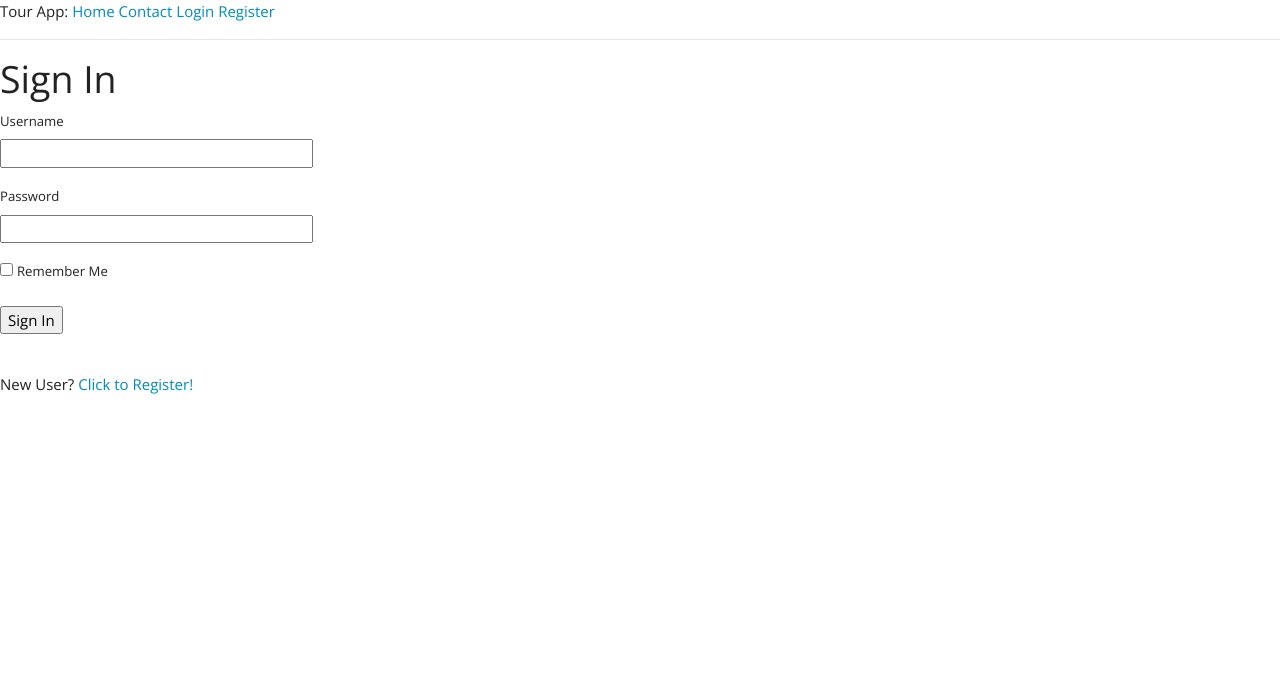
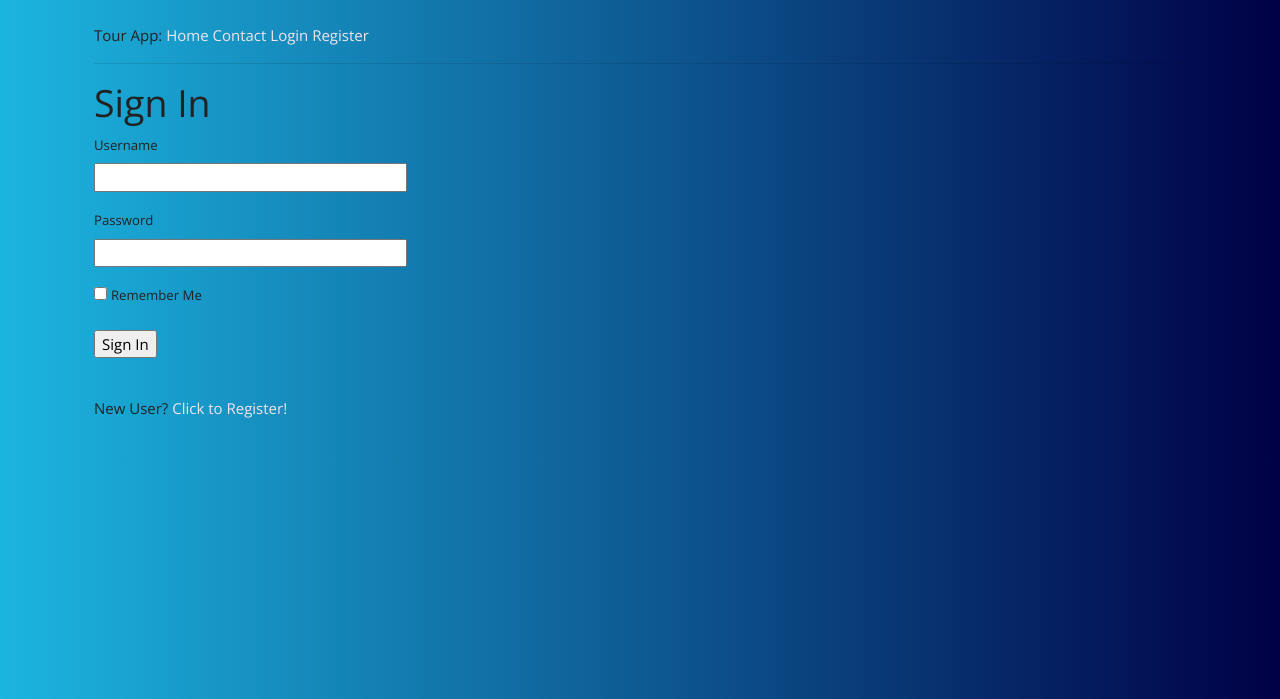
Before and after one commit to KirisuteG/tour-platform, a Flask app: page /login in a window 1280 px wide. Shown: the top 699 px of the page. Run offline with Flask 2, Linux system fonts and the light colour scheme; some libraries are stand-ins or nearby versions.

Commit message:
css agregado

```diff
--- /dev/null
+++ b/app/static/main.css
@@ -0,0 +1,9 @@
+body{
+    background: #000046;  /* fallback for old browsers */
+    background: -webkit-linear-gradient(to right, #1CB5E0, #000046);  /* Chrome 10-25, Safari 5.1-6 */
+    background: linear-gradient(to right, #1CB5E0, #000046); /* W3C, IE 10+/ Edge, Firefox 16+, Chrome 26+, Opera 12+, Safari 7+ */
+
+}
+.headers{
+    color:rgb(238, 229, 237);
+}
--- a/app/templates/base.html
+++ b/app/templates/base.html
@@ -2,23 +2,24 @@
 <html>
     <head>
         <link rel="stylesheet" href="https://stackpath.bootstrapcdn.com/bootswatch/4.5.2/yeti/bootstrap.min.css" integrity="sha384-mLBxp+1RMvmQmXOjBzRjqqr0dP9VHU2tb3FK6VB0fJN/AOu7/y+CAeYeWJZ4b3ii" crossorigin="anonymous">
+        <link rel="stylesheet" href="{{ url_for('static', filename='main.css')}}">
         {% if title %}
         <title>{{ title }} - Tour App</title>
         {% else %}
         <title>Tour App</title>
         {% endif %}
     </head>
-    <body>
-        <div>
+    <body class="container p-4">
+        <div >
             Tour App:
-            <a href="{{ url_for('index') }}">Home</a>
-            <a href="{{ url_for('contact') }}">Contact</a>
+            <a href="{{ url_for('index') }}" class="headers">Home</a>
+            <a href="{{ url_for('contact') }}" class="headers">Contact</a>
             {% if current_user.is_anonymous %}
-            <a href="{{ url_for('login') }}">Login</a>
-            <a href="{{ url_for('register') }}">Register</a>
+            <a href="{{ url_for('login') }}" class="headers">Login</a>
+            <a href="{{ url_for('register') }}" class="headers">Register</a>
             {% else %}
-            <a href="{{ url_for('user', username=current_user.username) }}">Profile</a>
-            <a href="{{ url_for('logout') }}">Logout</a>
+            <a href="{{ url_for('user', username=current_user.username) }}" class="headers">Profile</a>
+            <a href="{{ url_for('logout') }}" class="headers">Logout</a>
             {% endif %}
         </div>
         <hr>
--- a/app/templates/login.html
+++ b/app/templates/login.html
@@ -22,5 +22,5 @@
         <p>{{ form.submit() }}</p>
     </form>
     <br>
-    <p>New User? <a href="{{ url_for('register') }}">Click to Register!</a></p>
+    <p>New User? <a href="{{ url_for('register') }}" class="headers">Click to Register!</a></p>
 {% endblock %}
```
